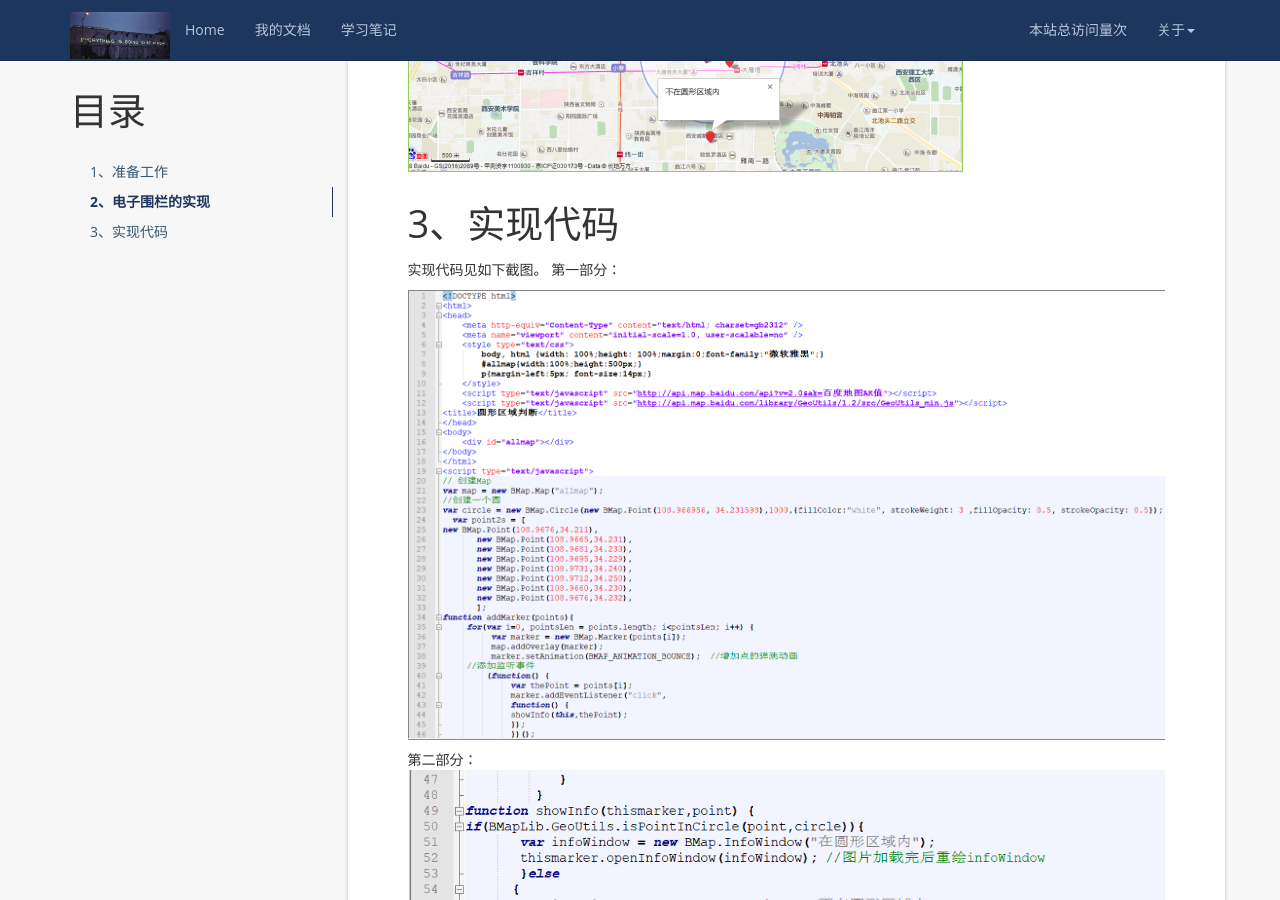
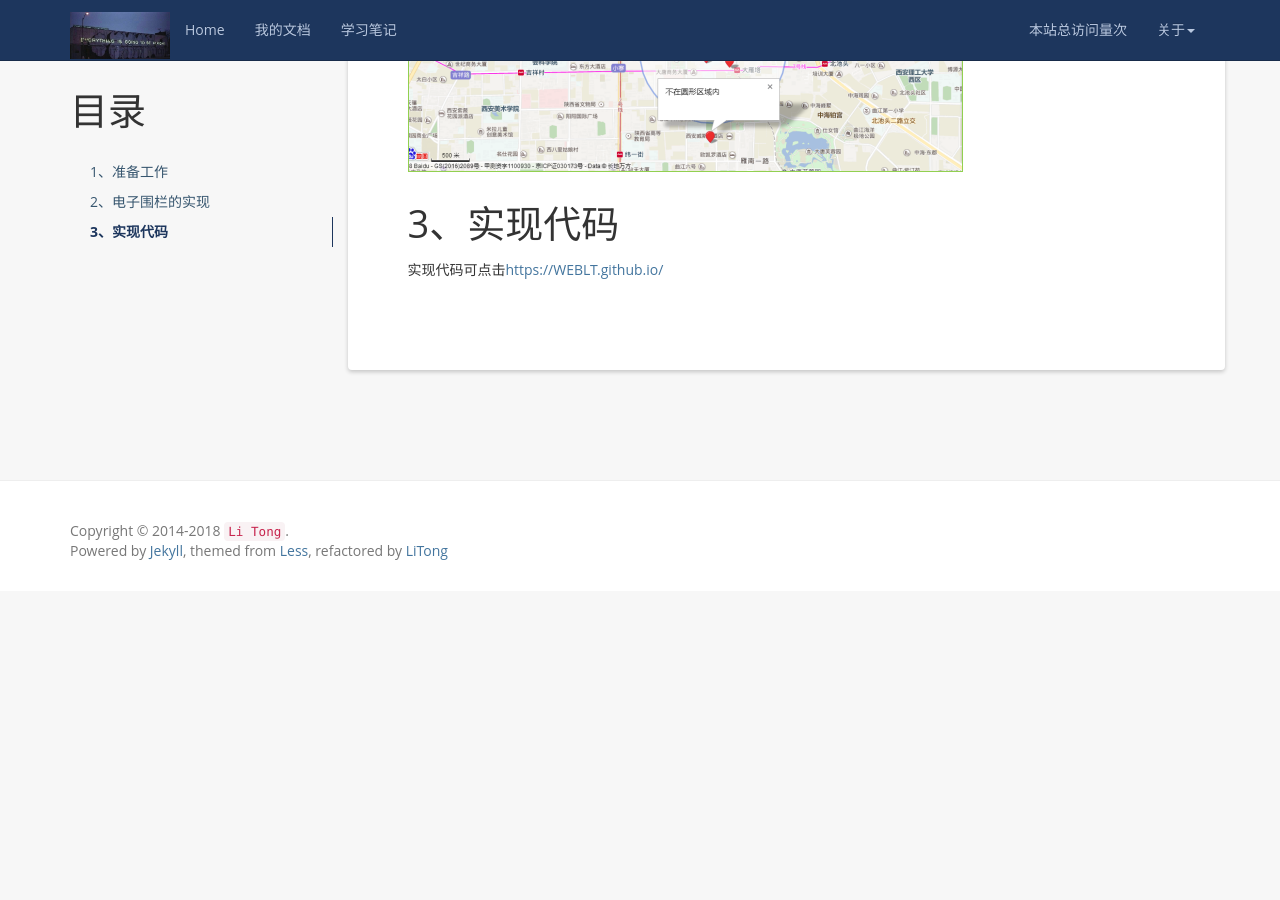
Before and after one commit to WEBLT/WEBLT.github.io, a Jekyll site: the page built from _posts/2018-12-8-electic-fence.md, in a window 1280 px wide and 900 px high, scrolled down 845 px. Built offline with Jekyll 4.4.1, drawn with Linux system fonts in a browser that asks for light colours; nearby versions of some CDN libraries; a script that is not in the unit is left out; comment, search, counter and statistics services are not loaded; after the commit the page ends 1436 px from its top, so only the background shows below that.

Commit message:
Update 2018-12-8-electic-fence.md

```diff
--- a/_posts/2018-12-8-electic-fence.md
+++ b/_posts/2018-12-8-electic-fence.md
@@ -23,10 +23,4 @@ tag: 教程
 ![/styles/images/02.png]({{ '/styles/images/02.png' | prepend: site.baseurl  }})
 
 # 3、实现代码
-实现代码见如下截图。
-第一部分：
-
-![/styles/images/03.png]({{ '/styles/images/03.png' | prepend: site.baseurl  }})
-
-第二部分：
-![/styles/images/04.png]({{ '/styles/images/04.png' | prepend: site.baseurl  }})
+实现代码可点击[https://WEBLT.github.io/](https://WEBLT.github.io/)
```
